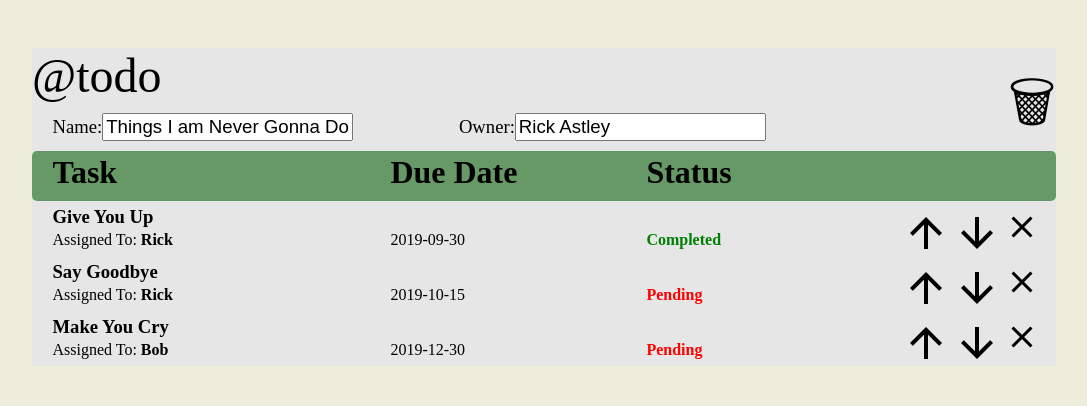
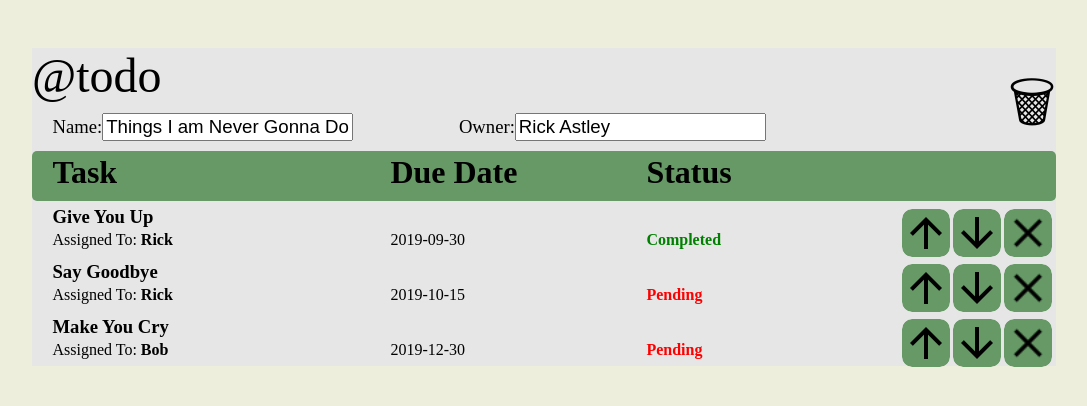
Before and after one commit to vsharmanyc/todo_hw2, a React (Create React App) app: page / in a window 1280 px wide. Both pictures are taken after a click on the link "Things I am Never Gonna Do". Shown: the top 406 px of the page, without its empty margins (104-1191 px from the left). Built offline with nearby package versions, Linux system fonts and the light colour scheme.

Commit message:
css add for up, down, delete

```diff
--- a/src/components/list_screen/ListItemCard.js
+++ b/src/components/list_screen/ListItemCard.js
@@ -19,9 +19,9 @@ export class ListItemCard extends Component {
                 </div>
 
                 <div className="list_item_card_toolbar">
-                    <img id="" src="images/icons/MoveUp.png" onClick={this.props.moveUp.bind(this, this.props.listItem.key)}></img>
-                    <img id="" src="images/icons/MoveDown.png" onClick={this.props.moveDown.bind(this, this.props.listItem.key)}></img>
-                    <img id="" src="images/icons/Close.png" onClick={this.props.deleteItem.bind(this, this.props.listItem.key)}></img>
+                    <img id="move_up" src="images/icons/MoveUp.png" onClick={this.props.moveUp.bind(this, this.props.listItem.key)}></img>
+                    <img id="move_down" src="images/icons/MoveDown.png" onClick={this.props.moveDown.bind(this, this.props.listItem.key)}></img>
+                    <img id="delete_item" src="images/icons/Close.png" onClick={this.props.deleteItem.bind(this, this.props.listItem.key)}></img>
                 </div>
             </div>
 
--- a/src/css/todo_style.css
+++ b/src/css/todo_style.css
@@ -166,6 +166,14 @@ body {
 #item_form_cancel_button {}
 
 /* ITEM SCREEN CLASSES */
+#delete_item, #move_up, #move_down{
+  height: 48px;
+  width: 48px;
+  background-clip: content-box;
+  background-color: var(--swatch-accent);
+  border-radius: 10px;
+}
+
 .item_prompt {
   font-weight: bold;
 }
```
